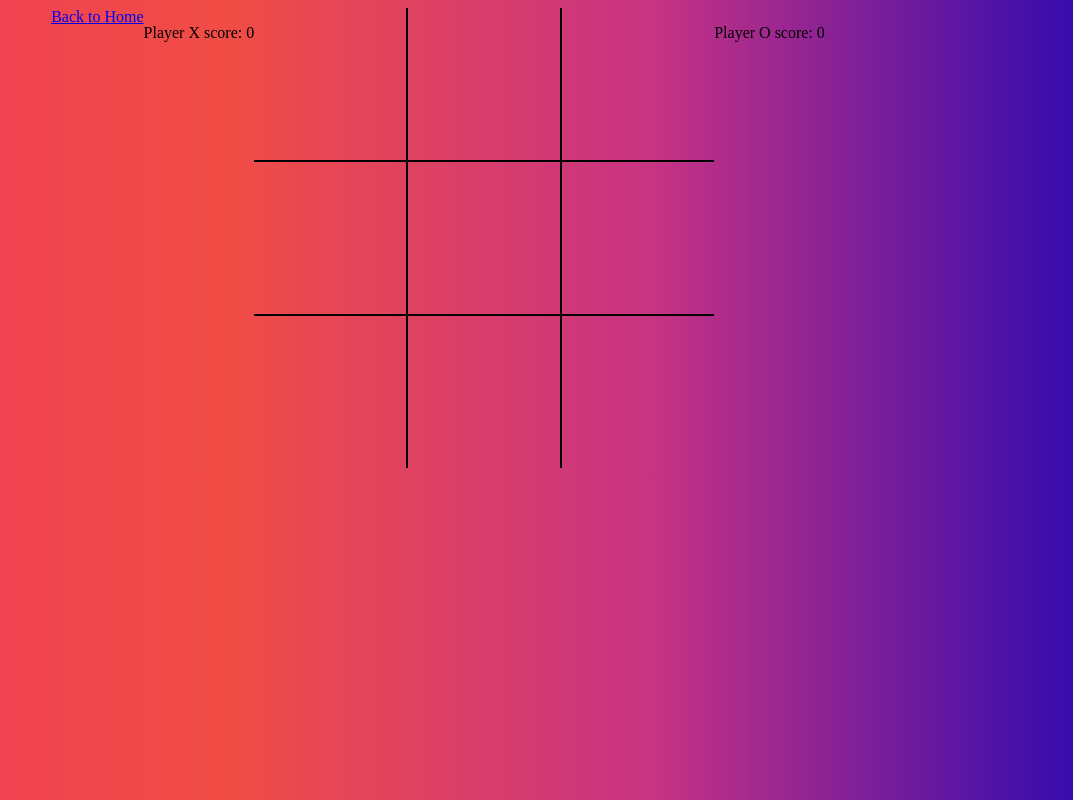
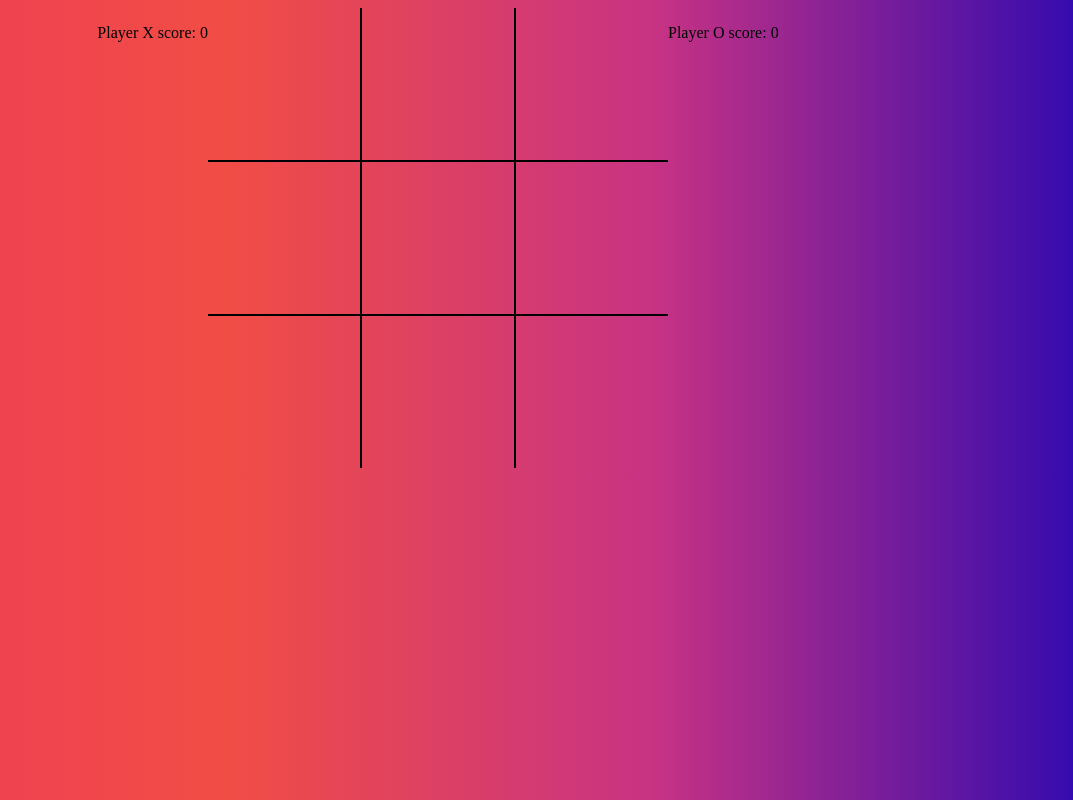
Before and after one commit to Aman-Sharma1221/TIC-TAC-TOE-game, a plain HTML site: page index.html in a window 1280 px wide. Shown: the whole page, without its empty margins (202-1275 px from the left). Drawn offline with Linux system fonts and the light colour scheme.

Commit message:
Update index.html

```diff
--- a/index.html
+++ b/index.html
@@ -7,7 +7,7 @@
     <title>Tic Tac Toe</title>
 </head>
 <body>
-    <a href="gaming.html">Back to Home</a>
+
     <section>
     <p id="scoreX"></p>
     <style>
```
